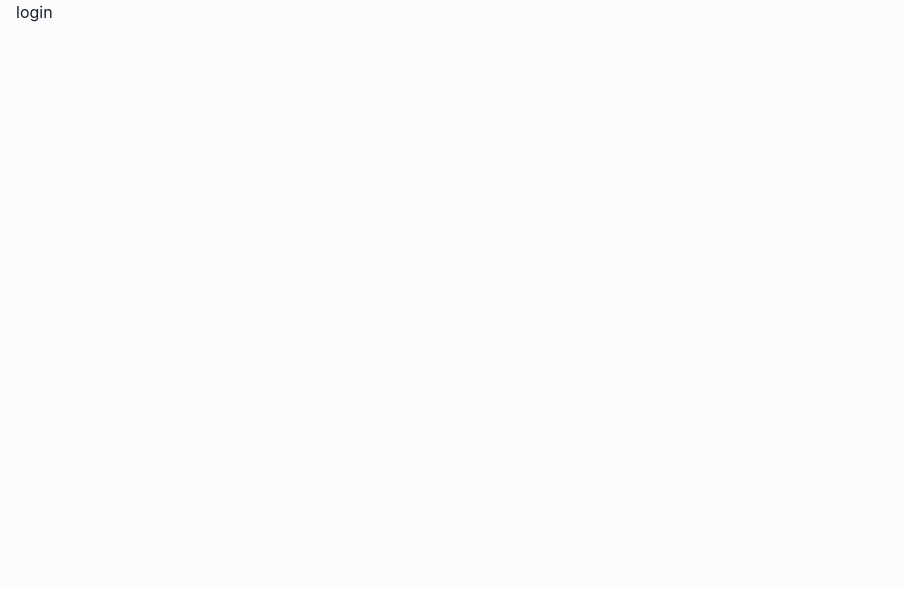
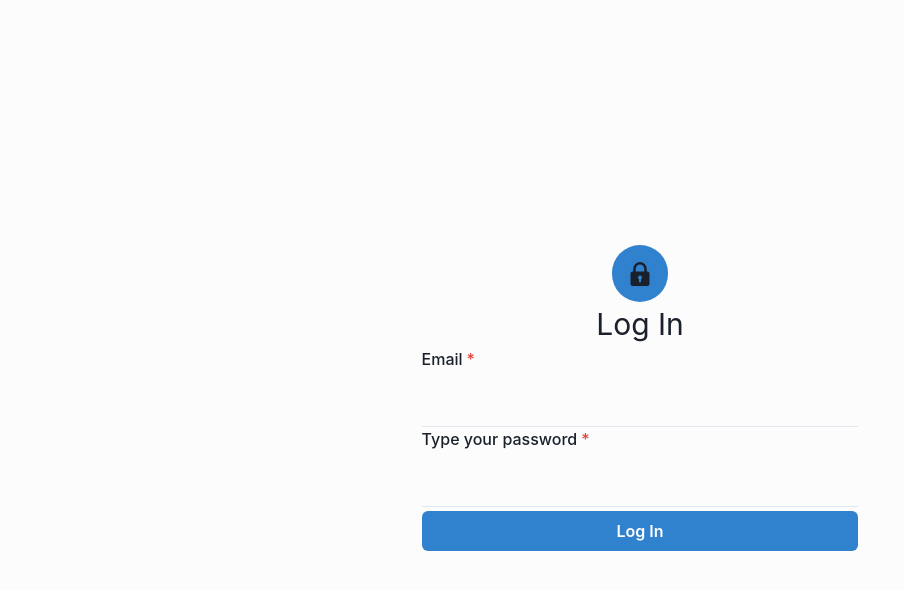
Before and after one commit to petrussola/-frontend_uniform_marketplace, a React (Vite) app: page /login in a window 1280 px wide. Shown: the top 590 px of the page, without its empty margins (0-904 px from the left). Built offline with nearby package versions, Linux system fonts and the light colour scheme; no server answers.

Commit message:
Skeleton login feature

```diff
--- /dev/null
+++ b/src/components/App/Home.js
@@ -0,0 +1,5 @@
+import React from "react";
+
+export default function Home() {
+  return <div>home page</div>;
+}
--- a/src/components/auth/Login.js
+++ b/src/components/auth/Login.js
@@ -1,5 +1,173 @@
-import React from "react";
+import React, { useState } from "react";
+import {
+  Center,
+  Flex,
+  Box,
+  Text,
+  FormControl,
+  FormLabel,
+  Input,
+  FormErrorMessage,
+  Button,
+} from "@chakra-ui/react";
+import { LockIcon } from "@chakra-ui/icons";
+import * as yup from "yup";
+import axios from "axios";
+import { useHistory } from "react-router-dom";
+
+// helpers
+import { authSchema } from "../../helpers/validation";
+import { config } from "../../config/envVariables";
+
+// components
+import AlertMessage from "./AlertMessage";
+
+const initialValues = {
+  email: "",
+  password: "",
+};
+
+const initialValidationErrors = {
+  email: "not checked",
+  password: "not checked",
+};
 
 export default function Login() {
-  return <div>login</div>;
+  const [typedUser, setTypedUser] = useState(initialValues);
+  const [submittedUser, setSubmittedUser] = useState(initialValues);
+  const [errorMessage, setErrorMessage] = useState(false);
+  const [successMessage, setSuccessMessage] = useState(false);
+  const [errorText, setErrorText] = useState(null);
+  const [validationErrors, setValidationErrors] = useState(
+    initialValidationErrors
+  );
+  const history = useHistory();
+
+  const handleUserInput = (e) => {
+    setTypedUser({ ...typedUser, [e.target.name]: e.target.value });
+  };
+
+  const handleValidation = (e) => {
+    setValidationErrors(initialValidationErrors);
+    // will check email and password
+    yup
+      .reach(authSchema, e.target.name) // https://github.com/jquense/yup/issues/102#issuecomment-352260463
+      .validate(e.target.value)
+      .then((value) => {
+        setSubmittedUser({ ...submittedUser, [e.target.name]: value }); // because user input may be transformed i.e. email is transformed to lower case
+        setValidationErrors({ ...validationErrors, [e.target.name]: "" }); // clear validation error message in case it had set before due to previous validation error
+      })
+      .catch((err) => {
+        setValidationErrors({
+          ...validationErrors,
+          [e.target.name]: err.message,
+        }); // sets validation error message so it displays underneath the input field
+        setSubmittedUser({ ...submittedUser, [e.target.name]: "" });
+      });
+  };
+
+  const handleSubmit = () => {
+    let readyToSubmit = true;
+    for (let key in validationErrors) {
+      if (validationErrors[key].length !== 0) {
+        readyToSubmit = false;
+      }
+    }
+    if (readyToSubmit === true) {
+      axios
+        .post(`${config.baseUrl}/auth/login`, submittedUser)
+        .then((res) => {
+          setSuccessMessage(true);
+          setErrorMessage(false);
+          localStorage.setItem("token", res.data.data);
+          setTypedUser(initialValues);
+          setSubmittedUser(initialValues);
+          history.push("/home");
+        })
+        .catch((err) => {
+          const errorMessage = err.response.data.message;
+          setErrorMessage(errorMessage);
+          setErrorText(errorMessage);
+        });
+    } else {
+      setSuccessMessage(false);
+      setErrorMessage(true);
+    }
+  };
+
+  return (
+    <Center h="100vh">
+      <Flex
+        w={["100%", "50%", "50%", "50%", "35%"]}
+        direction="column"
+        align="center"
+        justify="space-evenly"
+      >
+        <Box borderRadius="full" bg="blue.500" p={4}>
+          <LockIcon w={6} h={6} />
+        </Box>
+        <Text fontSize="3xl">Log In</Text>
+        <AlertMessage
+          successMessage={successMessage}
+          errorMessage={errorMessage}
+          errorText={errorText}
+        />
+        <FormControl
+          id="email"
+          isRequired
+          isInvalid={
+            validationErrors.email !== "not checked" &&
+            validationErrors.email.length > 0
+          }
+        >
+          <FormLabel htmlFor="email">Email</FormLabel>
+          <Input
+            size="lg"
+            variant="flushed"
+            value={typedUser.email}
+            name="email"
+            onChange={handleUserInput}
+            type="email"
+            onBlur={handleValidation}
+          />
+          <FormErrorMessage>
+            {validationErrors.email !== "not checked" && validationErrors.email}
+          </FormErrorMessage>
+        </FormControl>
+        <FormControl
+          id="password"
+          isRequired
+          isInvalid={
+            validationErrors.password !== "not checked" &&
+            validationErrors.password.length > 0
+          }
+        >
+          <FormLabel>Type your password</FormLabel>
+          <Input
+            size="lg"
+            variant="flushed"
+            value={typedUser.password}
+            name="password"
+            onChange={handleUserInput}
+            type="text"
+            onBlur={handleValidation}
+          />
+          <FormErrorMessage>
+            {validationErrors.password !== "not checked" &&
+              validationErrors.password}
+          </FormErrorMessage>
+        </FormControl>
+        <Button
+          w="100%"
+          bg="blue.500"
+          color="white"
+          mx="4"
+          my="1"
+          onClick={handleSubmit}
+        >
+          Log In
+        </Button>
+      </Flex>
+    </Center>
+  );
 }
--- a/src/components/auth/Signup.js
+++ b/src/components/auth/Signup.js
@@ -23,13 +23,13 @@ import AlertMessage from "./AlertMessage";
 
 const initialValues = {
   email: "",
-  passwordOne: "",
+  password: "",
   passwordTwo: "",
 };
 
 const initialValidationErrors = {
   email: "not checked",
-  passwordOne: "not checked",
+  password: "not checked",
   passwordTwo: "not checked",
 };
 
@@ -51,7 +51,7 @@ export default function Signup() {
     setValidationErrors(initialValidationErrors);
     switch (e.target.name) {
       case "passwordTwo": // checks if both passwords match
-        if (typedUser.passwordOne !== typedUser.passwordTwo) {
+        if (typedUser.password !== typedUser.passwordTwo) {
           // if both passwords do not match
           setValidationErrors({
             ...validationErrors,
@@ -67,7 +67,7 @@ export default function Signup() {
         }
         break;
       default:
-        // will check email or passwordOne
+        // will check email or password
         yup
           .reach(authSchema, e.target.name) // https://github.com/jquense/yup/issues/102#issuecomment-352260463
           .validate(e.target.value)
@@ -96,7 +96,7 @@ export default function Signup() {
       axios
         .post(`${config.baseUrl}/auth/signup`, {
           email: submittedUser.email,
-          password: submittedUser.passwordOne,
+          password: submittedUser.password,
         })
         .then(() => {
           setSuccessMessage(true);
@@ -107,7 +107,7 @@ export default function Signup() {
         .catch((err) => {
           const errorMessage = err.response.data.message;
           setErrorMessage(errorMessage);
-          setErrorText(errorMessage)
+          setErrorText(errorMessage);
         });
     } else {
       setSuccessMessage(false);
@@ -155,26 +155,26 @@ export default function Signup() {
           </FormErrorMessage>
         </FormControl>
         <FormControl
-          id="passwordOne"
+          id="password"
           isRequired
           isInvalid={
-            validationErrors.passwordOne !== "not checked" &&
-            validationErrors.passwordOne.length > 0
+            validationErrors.password !== "not checked" &&
+            validationErrors.password.length > 0
           }
         >
           <FormLabel>Type your password</FormLabel>
           <Input
             size="lg"
             variant="flushed"
-            value={typedUser.passwordOne}
-            name="passwordOne"
+            value={typedUser.password}
+            name="password"
             onChange={handleUserInput}
             type="text"
             onBlur={handleValidation}
           />
           <FormErrorMessage>
-            {validationErrors.passwordOne !== "not checked" &&
-              validationErrors.passwordOne}
+            {validationErrors.password !== "not checked" &&
+              validationErrors.password}
           </FormErrorMessage>
         </FormControl>
         <FormControl
--- a/src/helpers/validation.js
+++ b/src/helpers/validation.js
@@ -2,7 +2,7 @@ import * as yup from "yup";
 
 export const authSchema = yup.object().shape({
   email: yup.string().email().required().trim().lowercase(),
-  passwordOne: yup
+  password: yup
     .string()
     .required()
     .trim()
--- a/src/routes/Routes.js
+++ b/src/routes/Routes.js
@@ -7,6 +7,7 @@ import NavBar from "../components/navbar/NavBar";
 import Footer from "../components/footer/Footer";
 import Signup from "../components/auth/Signup";
 import Login from "../components/auth/Login";
+import Home from "../components/App/Home";
 
 export default function Routes() {
   return (
@@ -16,6 +17,7 @@ export default function Routes() {
         <Route exact path="/" component={MarketingPage} />
         <Route exact path="/signup" component={Signup} />
         <Route exact path="/login" component={Login} />
+        <Route exact path="/home" component={Home} />
       </Switch>
       <Route exact path="/" component={Footer} />
     </>
```
